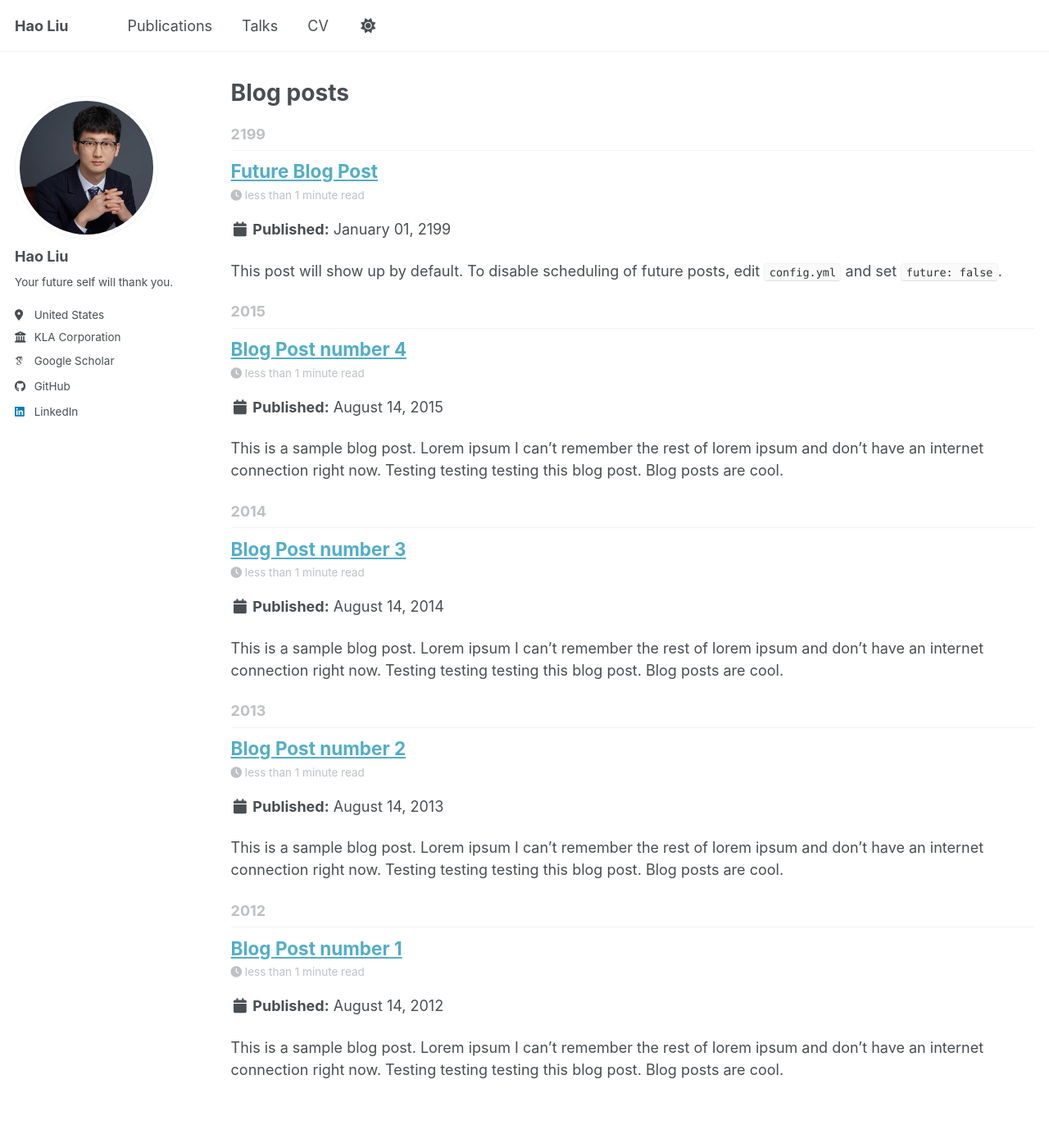
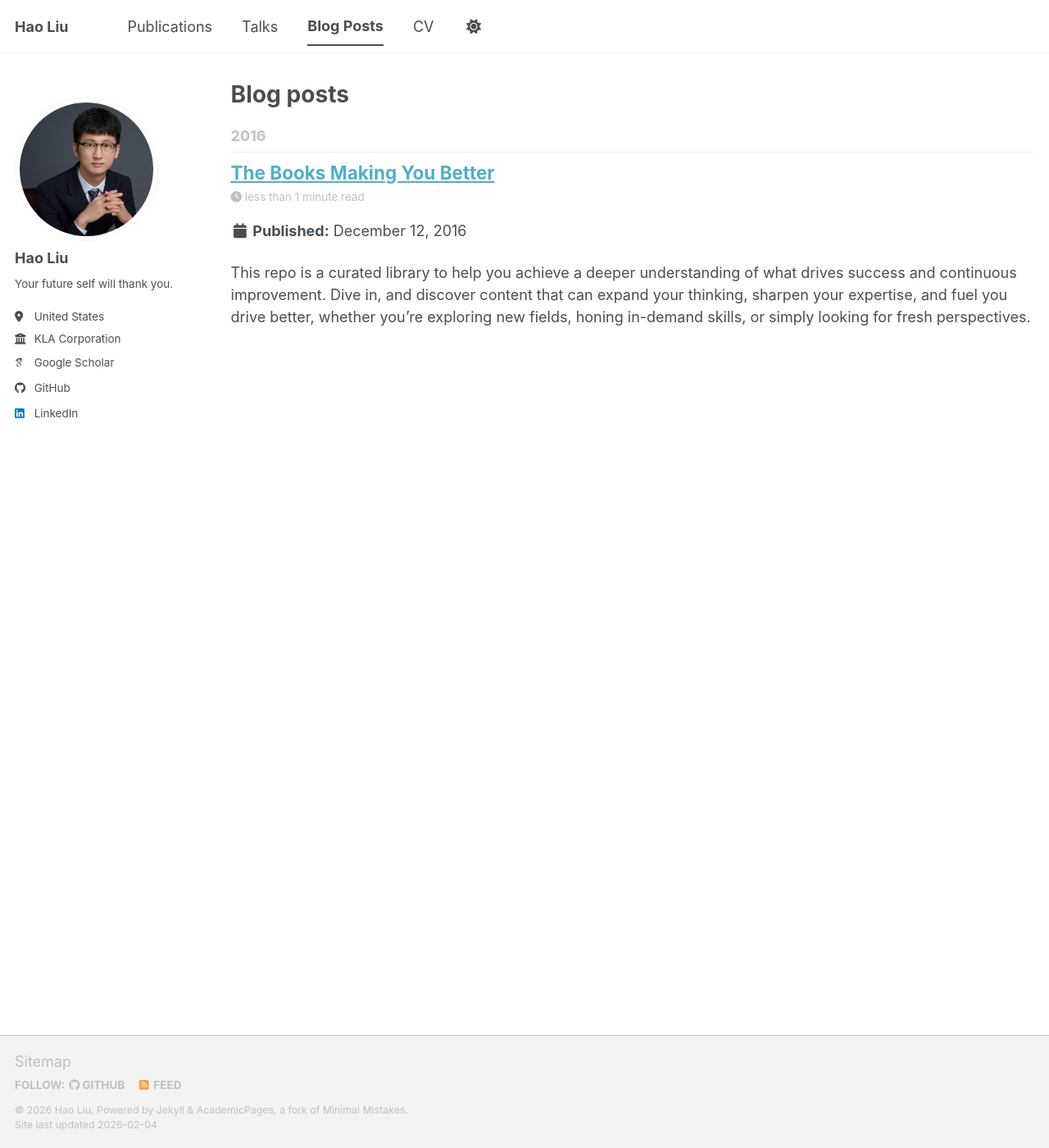
Before and after one commit to hao-lh/hao-lh.github.io, a Jekyll site: the page built from _pages/year-archive.html, in a window 1280 px wide and 1400 px high. Shown: the whole window at 82% size. Built offline with Jekyll 4.4.1, drawn with Linux system fonts in a browser that asks for light colours; some web fonts are replaced; a script bundle is joined from its source files by our own code; library files that are not in the unit come from our copies.

Commit message:
Update: blog post

```diff
--- a/_data/navigation.yml
+++ b/_data/navigation.yml
@@ -20,8 +20,8 @@ main:
   # - title: "Portfolio"
   #   url: /portfolio/
 
-  # - title: "Blog Posts"
-  #   url: /year-archive/
+  - title: "Blog Posts"
+    url: /year-archive/
 
   - title: "CV"
     url: /files/cv-resume.pdf
--- a/_posts/2012-08-14-blog-post-1.md
+++ /dev/null
@@ -1,20 +0,0 @@
----
-title: 'Blog Post number 1'
-date: 2012-08-14
-permalink: /posts/2012/08/blog-post-1/
-tags:
-  - cool posts
-  - category1
-  - category2
----
-
-This is a sample blog post. Lorem ipsum I can't remember the rest of lorem ipsum and don't have an internet connection right now. Testing testing testing this blog post. Blog posts are cool.
-
-Headings are cool
-======
-
-You can have many headings
-======
-
-Aren't headings cool?
-------
--- a/_posts/2013-08-14-blog-post-2.md
+++ /dev/null
@@ -1,20 +0,0 @@
----
-title: 'Blog Post number 2'
-date: 2013-08-14
-permalink: /posts/2013/08/blog-post-2/
-tags:
-  - cool posts
-  - category1
-  - category2
----
-
-This is a sample blog post. Lorem ipsum I can't remember the rest of lorem ipsum and don't have an internet connection right now. Testing testing testing this blog post. Blog posts are cool.
-
-Headings are cool
-======
-
-You can have many headings
-======
-
-Aren't headings cool?
-------
--- a/_posts/2014-08-14-blog-post-3.md
+++ /dev/null
@@ -1,20 +0,0 @@
----
-title: 'Blog Post number 3'
-date: 2014-08-14
-permalink: /posts/2014/08/blog-post-3/
-tags:
-  - cool posts
-  - category1
-  - category2
----
-
-This is a sample blog post. Lorem ipsum I can't remember the rest of lorem ipsum and don't have an internet connection right now. Testing testing testing this blog post. Blog posts are cool.
-
-Headings are cool
-======
-
-You can have many headings
-======
-
-Aren't headings cool?
-------
--- /dev/null
+++ b/_posts/2016-12-12-the-books-making-you-better.md
@@ -0,0 +1,12 @@
+---
+title: "The Books Making You Better"
+date: 2016-12-12
+permalink: /git/the-books-making-you-better/
+tags:
+  - projects
+  - github
+---
+
+This repo is a curated library to help you achieve a deeper understanding of what drives success and continuous improvement. Dive in, and discover content that can expand your thinking, sharpen your expertise, and fuel you drive better, whether you’re exploring new fields, honing in-demand skills, or simply looking for fresh perspectives.
+
+[![the-books-making-you-better](https://opengraph.githubassets.com/1/hao-lh/the-books-making-you-better)](https://github.com/hao-lh/the-books-making-you-better)
--- a/_posts/2199-01-01-future-post.md
+++ /dev/null
@@ -1,11 +0,0 @@
----
-title: 'Future Blog Post'
-date: 2199-01-01
-permalink: /posts/2012/08/blog-post-4/
-tags:
-  - cool posts
-  - category1
-  - category2
----
-
-This post will show up by default. To disable scheduling of future posts, edit `config.yml` and set `future: false`.
```
Also changed, not shown: _posts/2015-08-14-blog-post-4.md (deleted, +0 -20 lines).
